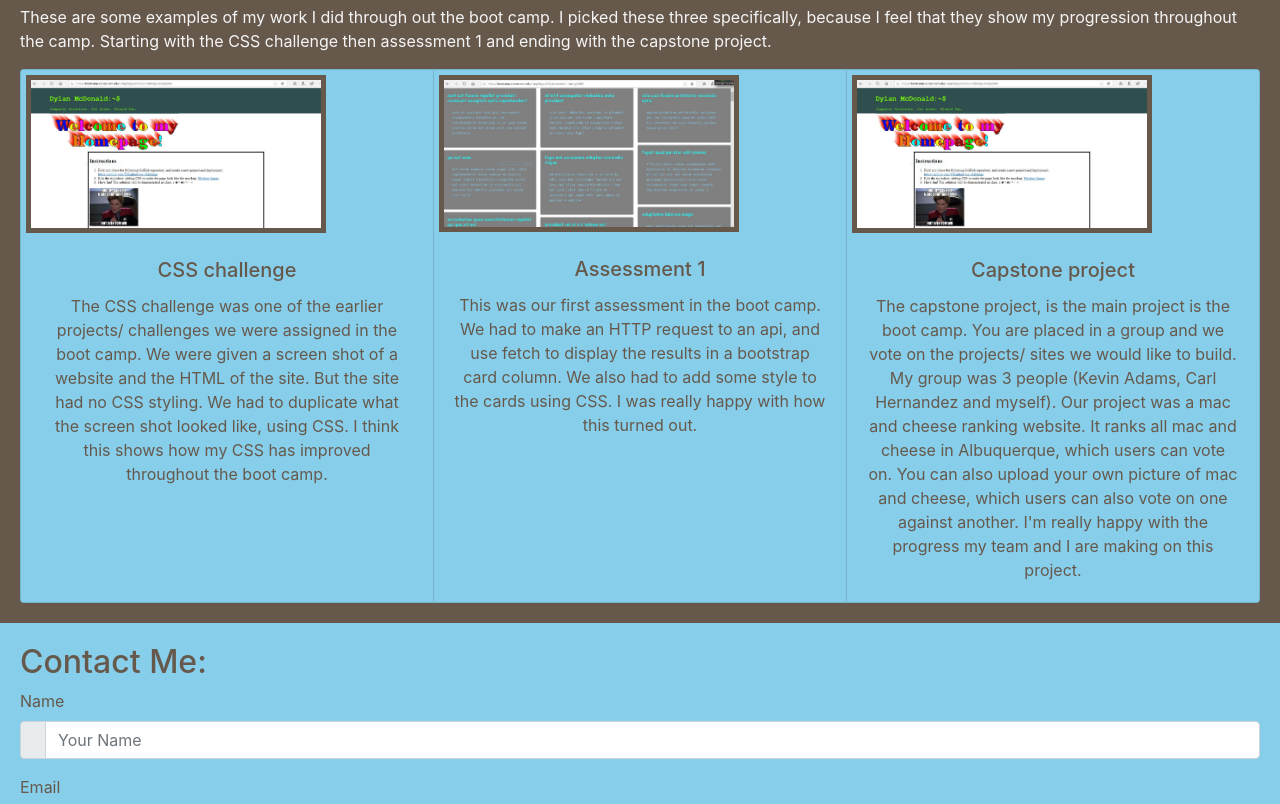
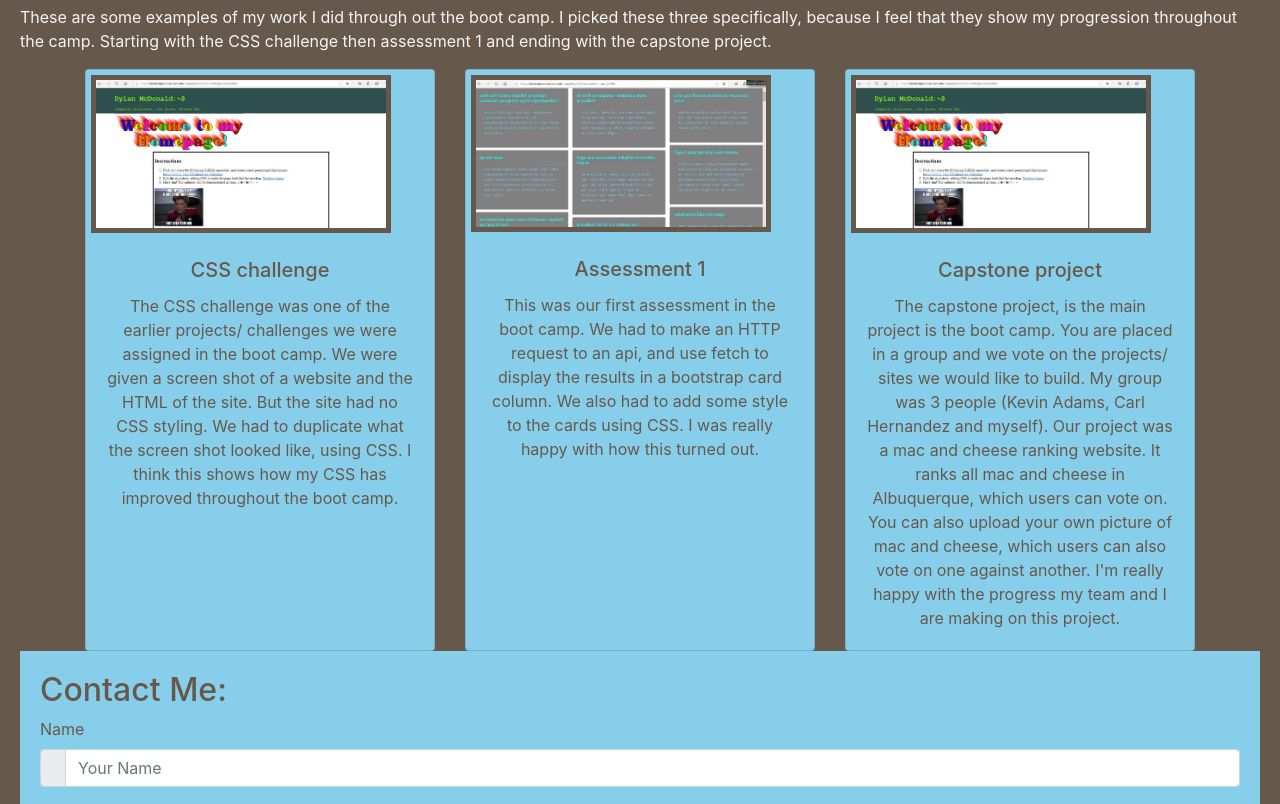
Before and after one commit to mattg2000/matt-portfolio, a plain HTML site: page public_html/index.html in a window 1280 px wide. Shown: the part 658-1462 px from the top of the page. Drawn offline with nearby package versions, Linux system fonts and the light colour scheme; some packages are replaced by stand-ins of ours; a script that the page names is missing; some icons are missing.

Commit message:
fixed rows and cols in portfolio

```diff
--- a/public_html/index.html
+++ b/public_html/index.html
@@ -2,6 +2,7 @@
 <html lang="en">
 <head>
 	<meta charset="UTF-8">
+	<meta name="viewport" content="width=device-width, initial-scale=1, shrink-to-fit=no">
 	<title>Matthew Gallegos Portfolio</title>
 
 	<!-- CSS only -->
@@ -61,9 +62,11 @@
 because I feel that they show my progression throughout the camp. Starting with the CSS challenge then assessment 1
 and ending with the capstone project.</p>
 
-<div class="card-group">
-	<div class="card">
-		<img class="portfolio1" src="csschallenge.JPG">
+<div class="container">
+	<div class="row">
+		<div class="col-md-4">
+				<div class="card h-100">
+					<img class="portfolio1 img-fluid" src="csschallenge.JPG">
 					<div class="card-body">
 						<h5 class="card-title">CSS challenge</h5>
 						<p class="card-text">The CSS challenge was one of the earlier projects/ challenges we were assigned in the boot camp.
@@ -72,10 +75,13 @@ and ending with the capstone project.</p>
 							the boot camp.</p>
 						<a href="https://bootcamp-coders.cnm.edu/~mgallegos319/css-challange-mattg2000/"></a>
 					</div>
+				</div>
+
 
 		</div>
-	<div class="card">
-		<img class="portfolio1" src="assesment1.JPG">
+		<div class="col-md-4">
+			<div class="card h-100">
+				<img class="portfolio1 img-fluid" src="assesment1.JPG">
 				<div class="card-body">
 					<h5 class="card-title">Assessment 1</h5>
 					<p class="card-text">This was our first assessment in the boot camp. We had to make an HTTP request to an api,
@@ -83,9 +89,10 @@ and ending with the capstone project.</p>
 						using CSS. I was really happy with how this turned out.</p>
 				</div>
 			</div>
-
-	<div class="card">
-		<img class="portfolio1" src="csschallenge.JPG">
+		</div>
+		<div class="col-md-4">
+			<div class="card h-100">
+				<img class="portfolio1 img-fluid" src="csschallenge.JPG">
 				<div class="card-body">
 					<h5 class="card-title">Capstone project</h5>
 					<p class="card-text">The capstone project, is the main project is the boot camp. You are placed in a group and
@@ -95,6 +102,8 @@ and ending with the capstone project.</p>
 						happy with the progress my team and I are making on this project. </p>
 				</div>
 			</div>
+		</div>
+
 	</div>
 </div>
 
@@ -153,13 +162,10 @@ and ending with the capstone project.</p>
 <footer class="foot">This is the footer</footer>
 
 <!-- jQuery first, then Popper.js, then Bootstrap JS -->
-<script src="https://code.jquery.com/jquery-3.5.1.slim.min.js" integrity="sha384-DfXdz2htPH0lsSSs5nCTpuj/zy4C+OGpamoFVy38MVBnE+IbbVYUew+OrCXaRkfj" crossorigin="anonymous"></script>
-<script src="https://cdn.jsdelivr.net/npm/popper.js@1.16.0/dist/umd/popper.min.js" integrity="sha384-Q6E9RHvbIyZFJoft+2mJbHaEWldlvI9IOYy5n3zV9zzTtmI3UksdQRVvoxMfooAo" crossorigin="anonymous"></script>
-<script src="https://stackpath.bootstrapcdn.com/bootstrap/4.5.0/js/bootstrap.min.js" integrity="sha384-OgVRvuATP1z7JjHLkuOU7Xw704+h835Lr+6QL9UvYjZE3Ipu6Tp75j7Bh/kR0JKI" crossorigin="anonymous"></script>
+	<script src="https://cdnjs.cloudflare.com/ajax/libs/jquery/3.3.1/jquery.min.js"></script>
 
 
 
-<script src="https://cdnjs.cloudflare.com/ajax/libs/jquery/3.3.1/jquery.min.js"></script>
 <script crossorigin="anonymous"
 				integrity="sha384-ZMP7rVo3mIykV+2+9J3UJ46jBk0WLaUAdn689aCwoqbBJiSnjAK/l8WvCWPIPm49"
 				src="https://cdnjs.cloudflare.com/ajax/libs/popper.js/1.14.3/umd/popper.min.js"></script>
@@ -175,7 +181,6 @@ and ending with the capstone project.</p>
 
 <script src="https://cdnjs.cloudflare.com/ajax/libs/jquery-validate/1.17.0/additional-methods.min.js"
 				integrity="sha256-0Yg/eibVdKyxkuVo1Qwh0DspoUCHvSbm/oOoYVz32BQ=" crossorigin="anonymous"></script>
-
 <script src="script.js"></script>
 </body>
 </html>
```
Lines whose indentation alone changed are shown as unchanged.
